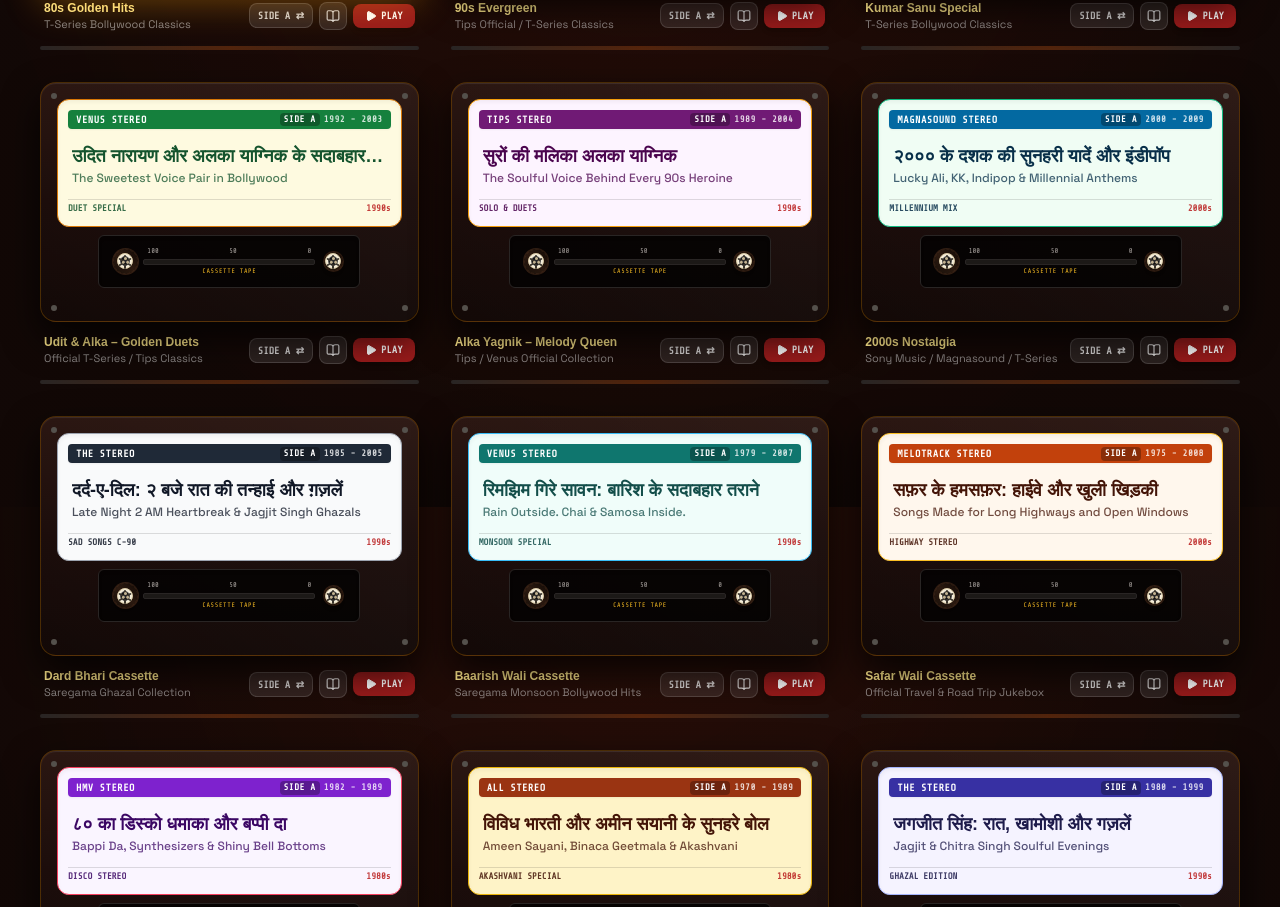
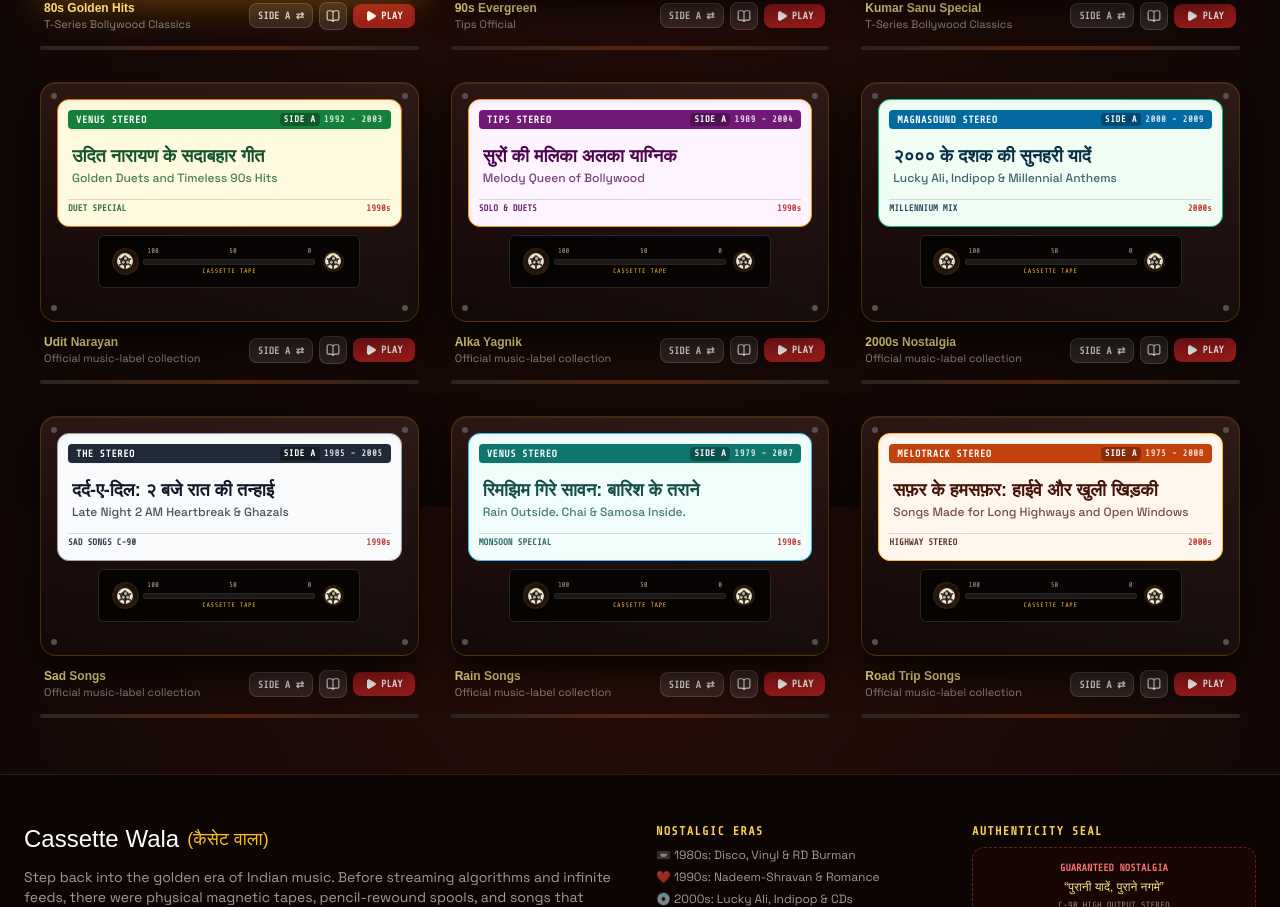
Before and after one commit to upendra8530/Cassette-Wala, a Next.js app: page / in a window 1280 px wide. Shown: the part 1893-2800 px from the top of the page. Built offline with nearby package versions, Linux system fonts and the light colour scheme; a web font is replaced by a local one.

Commit message:
feat: implement official 9 cassette dataset structure with verified playback

```diff
--- a/app/page.tsx
+++ b/app/page.tsx
@@ -137,7 +137,7 @@
       if (searchQuery.trim()) {
         const q = searchQuery.toLowerCase().trim();
         const matchesTitle = tape.title.toLowerCase().includes(q);
-        const matchesSubtitle = tape.subtitle.toLowerCase().includes(q);
+        const matchesSubtitle = tape.subtitle?.toLowerCase().includes(q) || false;
         const matchesHindi = tape.hindiTitle?.toLowerCase().includes(q) || false;
         const matchesDesc = tape.description.toLowerCase().includes(q);
         const matchesSource = tape.source.toLowerCase().includes(q);
--- a/data/playlists.ts
+++ b/data/playlists.ts
@@ -2,18 +2,20 @@
 
 export const CASSETTE_PLAYLISTS: CassetteData[] = [
   {
-    id: '80s-golden-hits',
+    id: 'cassette-01',
     title: '80s Golden Hits',
     subtitle: 'Kishore, Lata, Asha & RD Burman Magic',
+    description: 'A nostalgic collection celebrating the golden era of 80s Bollywood melodies.',
     hindiTitle: '८० के दशक के सदाबहार नगमे',
-    description: 'The golden era of timeless Bollywood music, acoustic guitars, and legendary RD Burman melodies.',
+    source: 'T-Series Bollywood Classics',
+    category: '1980s',
     era: '1980s',
     yearRange: '1980 - 1989',
     moods: ['all', 'romance', 'latenight', 'radio'],
-    type: 'video',
+    type: 'youtube-video',
+    youtubeVideoId: 'ePSzjF0WzSg',
     youtubeId: 'ePSzjF0WzSg',
     youtubeUrl: 'https://www.youtube.com/watch?v=ePSzjF0WzSg',
-    source: 'T-Series Bollywood Classics',
     trackCount: 18,
     durationApprox: '1 hr 45 min',
     featuredBadge: 'GOLD RECORD C-90',
@@ -33,11 +35,11 @@
       '4. Tumko Dekha Toh Yeh Khayal (Saath Saath)',
     ],
     tracksDetailed: [
-      { title: 'Hothon Se Chhoo Lo Tum', artist: 'Jagjit Singh', movie: 'Prem Geet (1981)', duration: '5:02', timestampSeconds: 0 },
-      { title: 'Chehra Hai Ya Chand Khila Hai', artist: 'Kishore Kumar', movie: 'Saagar (1985)', duration: '5:40', timestampSeconds: 302 },
-      { title: 'Pyar Manga Hai Tumhi Se', artist: 'Kishore Kumar', movie: 'College Girl (1980)', duration: '4:55', timestampSeconds: 642 },
-      { title: 'Dekha Ek Khwab', artist: 'Lata Mangeshkar, Kishore Kumar', movie: 'Silsila (1981)', duration: '5:21', timestampSeconds: 937 },
-      { title: 'Humein Tumse Pyar Kitna', artist: 'Kishore Kumar', movie: 'Kudrat (1981)', duration: '4:45', timestampSeconds: 1258 },
+      { title: 'Hothon Se Chhoo Lo Tum', artist: 'Jagjit Singh', movie: 'Prem Geet', duration: '5:02', timestampSeconds: 0 },
+      { title: 'Chehra Hai Ya Chand Khila Hai', artist: 'Kishore Kumar', movie: 'Saagar', duration: '5:40', timestampSeconds: 302 },
+      { title: 'Pyar Manga Hai Tumhi Se', artist: 'Kishore Kumar', movie: 'College Girl', duration: '4:55', timestampSeconds: 642 },
+      { title: 'Dekha Ek Khwab', artist: 'Lata Mangeshkar, Kishore Kumar', movie: 'Silsila', duration: '5:21', timestampSeconds: 937 },
+      { title: 'Humein Tumse Pyar Kitna', artist: 'Kishore Kumar', movie: 'Kudrat', duration: '4:45', timestampSeconds: 1258 },
     ],
     coverColor: {
       base: '#991b1b',
@@ -50,18 +52,20 @@
     },
   },
   {
-    id: '90s-evergreen',
+    id: 'cassette-02',
     title: '90s Evergreen',
-    subtitle: 'Nadeem-Shravan & 90s Romance Jukebox',
+    subtitle: 'Nadeem-Shravan, Alka & Kumar Romance',
+    description: 'Timeless 90s Bollywood songs filled with romance, emotions and unforgettable memories.',
     hindiTitle: '९० के दिलकश और सदाबहार नगमे',
-    description: 'The songs that still live rent-free in our hearts. Auto-rickshaws, tea stalls, and endless melody.',
+    source: 'Tips Official',
+    category: '1990s',
     era: '1990s',
     yearRange: '1990 - 1999',
     moods: ['all', 'romance', 'masti', 'safar'],
-    type: 'video',
-    youtubeId: 'R9K-gS1qfW4',
-    youtubeUrl: 'https://www.youtube.com/watch?v=R9K-gS1qfW4',
-    source: 'Tips Official / T-Series Classics',
+    type: 'youtube-video',
+    youtubeVideoId: 'OdSKGRZ7igI',
+    youtubeId: 'OdSKGRZ7igI',
+    youtubeUrl: 'https://music.youtube.com/podcast/OdSKGRZ7igI',
     trackCount: 22,
     durationApprox: '1 hr 58 min',
     featuredBadge: 'SUPER HIT STEREO',
@@ -81,10 +85,10 @@
       '4. Tujhe Dekha Toh Yeh Jaana Sanam (DDLJ)',
     ],
     tracksDetailed: [
-      { title: 'Bahut Pyar Karte Hain', artist: 'SP Balasubrahmanyam', movie: 'Saajan (1991)', duration: '4:45', timestampSeconds: 0 },
-      { title: 'Dheere Dheere Se Meri Zindagi', artist: 'Kumar Sanu, Anuradha Paudwal', movie: 'Aashiqui (1990)', duration: '5:30', timestampSeconds: 285 },
-      { title: 'Mera Dil Bhi Kitna Pagal Hai', artist: 'Kumar Sanu, Alka Yagnik', movie: 'Saajan (1991)', duration: '5:24', timestampSeconds: 615 },
-      { title: 'Pehla Nasha', artist: 'Udit Narayan, Sadhana Sargam', movie: 'JJWS (1992)', duration: '4:52', timestampSeconds: 939 },
+      { title: 'Bahut Pyar Karte Hain', artist: 'SP Balasubrahmanyam', movie: 'Saajan', duration: '4:45', timestampSeconds: 0 },
+      { title: 'Dheere Dheere Se Meri Zindagi', artist: 'Kumar Sanu', movie: 'Aashiqui', duration: '5:30', timestampSeconds: 285 },
+      { title: 'Mera Dil Bhi Kitna Pagal Hai', artist: 'Kumar Sanu, Alka Yagnik', movie: 'Saajan', duration: '5:24', timestampSeconds: 615 },
+      { title: 'Pehla Nasha', artist: 'Udit Narayan', movie: 'JJWS', duration: '4:52', timestampSeconds: 939 },
     ],
     coverColor: {
       base: '#1e3a8a',
@@ -97,18 +101,20 @@
     },
   },
   {
-    id: 'kumar-sanu-special',
+    id: 'cassette-03',
     title: 'Kumar Sanu Special',
     subtitle: 'The Uncrowned King of 90s Romance',
+    description: 'A nostalgic collection of romantic melodies from the iconic voice of Kumar Sanu.',
     hindiTitle: 'कुमार सानू के दिलकश रोमांटिक तराने',
-    description: 'Guinness World Record holder of 28 songs in a single day. The definitive voice of 90s romance.',
+    source: 'T-Series Bollywood Classics',
+    category: 'Artist',
     era: '1990s',
     yearRange: '1990 - 1998',
     moods: ['all', 'romance', 'heartbreak', 'latenight'],
-    type: 'video',
-    youtubeId: 'R9K-gS1qfW4',
-    youtubeUrl: 'https://www.youtube.com/watch?v=R9K-gS1qfW4',
-    source: 'T-Series Bollywood Classics',
+    type: 'youtube-video',
+    youtubeVideoId: '78Ik-En32G4',
+    youtubeId: '78Ik-En32G4',
+    youtubeUrl: 'https://www.youtube.com/watch?v=78Ik-En32G4',
     trackCount: 16,
     durationApprox: '1 hr 32 min',
     featuredBadge: 'ROMANTIC VOL. 1',
@@ -128,10 +134,10 @@
       '4. Bas Ek Sanam Chaahiye (Aashiqui)',
     ],
     tracksDetailed: [
-      { title: 'Dil Hai Ke Manta Nahin', artist: 'Kumar Sanu, Anuradha Paudwal', movie: 'DHKMN (1991)', duration: '6:10', timestampSeconds: 0 },
-      { title: 'Nazar Ke Samne Jigar Ke Paas', artist: 'Kumar Sanu', movie: 'Aashiqui (1990)', duration: '5:34', timestampSeconds: 370 },
-      { title: 'Dil Ka Aalam', artist: 'Kumar Sanu', movie: 'Aashiqui (1990)', duration: '5:00', timestampSeconds: 704 },
-      { title: 'Tumhein Apna Banane Ki Kasam', artist: 'Kumar Sanu', movie: 'Sadak (1991)', duration: '5:41', timestampSeconds: 1004 },
+      { title: 'Dil Hai Ke Manta Nahin', artist: 'Kumar Sanu, Anuradha Paudwal', movie: 'DHKMN', duration: '6:10', timestampSeconds: 0 },
+      { title: 'Nazar Ke Samne Jigar Ke Paas', artist: 'Kumar Sanu', movie: 'Aashiqui', duration: '5:34', timestampSeconds: 370 },
+      { title: 'Dil Ka Aalam', artist: 'Kumar Sanu', movie: 'Aashiqui', duration: '5:00', timestampSeconds: 704 },
+      { title: 'Tumhein Apna Banane Ki Kasam', artist: 'Kumar Sanu', movie: 'Sadak', duration: '5:41', timestampSeconds: 1004 },
     ],
     coverColor: {
       base: '#b91c1c',
@@ -144,18 +150,22 @@
     },
   },
   {
-    id: 'udit-alka-golden-hits',
-    title: 'Udit & Alka – Golden Duets',
-    subtitle: 'The Sweetest Voice Pair in Bollywood',
-    hindiTitle: 'उदित नारायण और अलका याग्निक के सदाबहार गीत',
-    description: 'The duo whose chemistry defined the iconic soundtracks of Mansoor Khan, Karan Johar, and Yash Chopra.',
+    id: 'cassette-04',
+    title: 'Udit Narayan',
+    subtitle: 'Golden Duets and Timeless 90s Hits',
+    description: 'Golden Bollywood melodies featuring the unmistakable voice of Udit Narayan.',
+    hindiTitle: 'उदित नारायण के सदाबहार गीत',
+    source: 'Official music-label collection',
+    category: 'Artist',
     era: '1990s',
     yearRange: '1992 - 2003',
     moods: ['all', 'romance', 'masti', 'safar'],
-    type: 'video',
-    youtubeId: 'ePSzjF0WzSg',
-    youtubeUrl: 'https://www.youtube.com/watch?v=ePSzjF0WzSg',
-    source: 'Official T-Series / Tips Classics',
+    type: 'youtube-video',
+    youtubeVideoId: 'R9K-gS1qfW4',
+    youtubeId: 'R9K-gS1qfW4',
+    youtubePlaylistId: null,
+    youtubeUrl: null,
+    status: 'NEEDS_VERIFIED_OFFICIAL_PLAYLIST',
     trackCount: 15,
     durationApprox: '1 hr 25 min',
     featuredBadge: 'DUET SPECIAL',
@@ -190,18 +200,22 @@
     },
   },
   {
-    id: 'alka-yagnik-special',
-    title: 'Alka Yagnik – Melody Queen',
-    subtitle: 'The Soulful Voice Behind Every 90s Heroine',
+    id: 'cassette-05',
+    title: 'Alka Yagnik',
+    subtitle: 'Melody Queen of Bollywood',
+    description: 'A nostalgic selection of timeless Bollywood melodies featuring Alka Yagnik.',
     hindiTitle: 'सुरों की मलिका अलका याग्निक',
-    description: 'From AR Rahman’s Taal to Anu Malik’s Baazigar and Nadeem-Shravan’s Dhadkan.',
+    source: 'Official music-label collection',
+    category: 'Artist',
     era: '1990s',
     yearRange: '1989 - 2004',
     moods: ['all', 'romance', 'baarish', 'latenight'],
-    type: 'video',
+    type: 'youtube-video',
+    youtubeVideoId: 'R9K-gS1qfW4',
     youtubeId: 'R9K-gS1qfW4',
-    youtubeUrl: 'https://www.youtube.com/watch?v=R9K-gS1qfW4',
-    source: 'Tips / Venus Official Collection',
+    youtubePlaylistId: null,
+    youtubeUrl: null,
+    status: 'NEEDS_VERIFIED_OFFICIAL_PLAYLIST',
     trackCount: 14,
     durationApprox: '1 hr 20 min',
     featuredBadge: 'SOLO & DUETS',
@@ -233,18 +247,22 @@
     },
   },
   {
-    id: '2000s-nostalgia',
+    id: 'cassette-06',
     title: '2000s Nostalgia',
-    subtitle: 'Lucky Ali, KK, Indipop & Millennial Anthems',
-    hindiTitle: '२००० के दशक की सुनहरी यादें और इंडीपॉप',
-    description: 'Back when ringtones were recorded from TV, Walkmans gave way to MP3 CDs, and MTV was pure gold.',
+    subtitle: 'Lucky Ali, Indipop & Millennial Anthems',
+    description: 'Travel back to the early 2000s with romantic Bollywood hits and unforgettable melodies.',
+    hindiTitle: '२००० के दशक की सुनहरी यादें',
+    source: 'Official music-label collection',
+    category: '2000s',
     era: '2000s',
     yearRange: '2000 - 2009',
     moods: ['all', 'safar', 'masti', 'party', 'romance'],
-    type: 'video',
+    type: 'youtube-video',
+    youtubeVideoId: 'ePSzjF0WzSg',
     youtubeId: 'ePSzjF0WzSg',
-    youtubeUrl: 'https://www.youtube.com/watch?v=ePSzjF0WzSg',
-    source: 'Sony Music / Magnasound / T-Series',
+    youtubePlaylistId: null,
+    youtubeUrl: null,
+    status: 'NEEDS_VERIFIED_OFFICIAL_PLAYLIST',
     trackCount: 16,
     durationApprox: '1 hr 38 min',
     featuredBadge: 'MILLENNIUM MIX',
@@ -279,18 +297,22 @@
     },
   },
   {
-    id: 'dard-bhari-cassette',
-    title: 'Dard Bhari Cassette',
-    subtitle: 'Late Night 2 AM Heartbreak & Jagjit Singh Ghazals',
-    hindiTitle: 'दर्द-ए-दिल: २ बजे रात की तन्हाई और ग़ज़लें',
-    description: 'For rainy nights, lukewarm chai, and the memories of letters never sent.',
+    id: 'cassette-07',
+    title: 'Sad Songs',
+    subtitle: 'Late Night 2 AM Heartbreak & Ghazals',
+    description: 'For the late-night memories — emotional and heartbreaking Bollywood classics.',
+    hindiTitle: 'दर्द-ए-दिल: २ बजे रात की तन्हाई',
+    source: 'Official music-label collection',
+    category: 'Mood',
     era: '1990s',
     yearRange: '1985 - 2005',
     moods: ['all', 'heartbreak', 'latenight'],
-    type: 'video',
+    type: 'youtube-video',
+    youtubeVideoId: 'vT3XeFY40so',
     youtubeId: 'vT3XeFY40so',
-    youtubeUrl: 'https://www.youtube.com/watch?v=vT3XeFY40so',
-    source: 'Saregama Ghazal Collection',
+    youtubePlaylistId: null,
+    youtubeUrl: null,
+    status: 'NEEDS_VERIFIED_OFFICIAL_PLAYLIST',
     trackCount: 14,
     durationApprox: '1 hr 40 min',
     featuredBadge: 'SAD SONGS C-90',
@@ -323,18 +345,22 @@
     },
   },
   {
-    id: 'baarish-wali-cassette',
-    title: 'Baarish Wali Cassette',
+    id: 'cassette-08',
+    title: 'Rain Songs',
     subtitle: 'Rain Outside. Chai & Samosa Inside.',
-    hindiTitle: 'रिमझिम गिरे सावन: बारिश के सदाबहार तराने',
-    description: 'Petrichor in the air, wet windowpanes, and the immortal sound of Indian monsoon melodies.',
+    description: 'Perfect Bollywood melodies for a rainy evening, chai and old memories.',
+    hindiTitle: 'रिमझिम गिरे सावन: बारिश के तराने',
+    source: 'Official music-label collection',
+    category: 'Mood',
     era: '1990s',
     yearRange: '1979 - 2007',
     moods: ['all', 'baarish', 'romance'],
-    type: 'video',
+    type: 'youtube-video',
+    youtubeVideoId: 'GAgBbM13h28',
     youtubeId: 'GAgBbM13h28',
-    youtubeUrl: 'https://www.youtube.com/watch?v=GAgBbM13h28',
-    source: 'Saregama Monsoon Bollywood Hits',
+    youtubePlaylistId: null,
+    youtubeUrl: null,
+    status: 'NEEDS_VERIFIED_OFFICIAL_PLAYLIST',
     trackCount: 15,
     durationApprox: '1 hr 30 min',
     featuredBadge: 'MONSOON SPECIAL',
@@ -367,18 +393,22 @@
     },
   },
   {
-    id: 'safar-wali-cassette',
-    title: 'Safar Wali Cassette',
+    id: 'cassette-09',
+    title: 'Road Trip Songs',
     subtitle: 'Songs Made for Long Highways and Open Windows',
+    description: 'Nostalgic Bollywood songs made for long drives, highways and open roads.',
     hindiTitle: 'सफ़र के हमसफ़र: हाईवे और खुली खिड़की',
-    description: 'That cool morning breeze on GT Road, winding ghats of Lonavala, and a Walkman on auto-reverse.',
+    source: 'Official music-label collection',
+    category: 'Mood',
     era: '2000s',
     yearRange: '1975 - 2008',
     moods: ['all', 'safar', 'masti'],
-    type: 'video',
+    type: 'youtube-video',
+    youtubeVideoId: 'R9K-gS1qfW4',
     youtubeId: 'R9K-gS1qfW4',
-    youtubeUrl: 'https://www.youtube.com/watch?v=R9K-gS1qfW4',
-    source: 'Official Travel & Road Trip Jukebox',
+    youtubePlaylistId: null,
+    youtubeUrl: null,
+    status: 'NEEDS_VERIFIED_OFFICIAL_PLAYLIST',
     trackCount: 16,
     durationApprox: '1 hr 35 min',
     featuredBadge: 'HIGHWAY STEREO',
@@ -408,136 +438,6 @@
       labelText: '#431407',
       tapeBody: 'gold',
       ribbonColor: '#f97316',
-    },
-  },
-  {
-    id: '80s-disco-mithun',
-    title: '80s Disco & Mithun Masti',
-    subtitle: 'Bappi Da, Synthesizers & Shiny Bell Bottoms',
-    hindiTitle: '८० का डिस्को धमाका और बप्पी दा',
-    description: 'Gold chains, analog synth drum machines, and the electrifying beat that shook the subcontinent.',
-    era: '1980s',
-    yearRange: '1982 - 1989',
-    moods: ['all', 'party', 'masti'],
-    type: 'video',
-    youtubeId: 'ePSzjF0WzSg',
-    youtubeUrl: 'https://www.youtube.com/watch?v=ePSzjF0WzSg',
-    source: 'Saregama / HMV Disco Classics',
-    trackCount: 14,
-    durationApprox: '1 hr 18 min',
-    featuredBadge: 'DISCO STEREO',
-    recordLabel: 'HMV / The Gramophone Company of India Ltd.',
-    priceMRP: '₹ 26.00',
-    jCardNotes: 'Caution: Extreme bass synthesizer rhythms. Turn volume to 10.',
-    sideA: [
-      '1. I Am A Disco Dancer (Disco Dancer)',
-      '2. Jimmy Jimmy Jimmy Aaja (Disco Dancer)',
-      '3. Yaar Bina Chain Kahan Re (Saaheb)',
-      '4. Aap Jaisa Koi (Qurbani)',
-    ],
-    sideB: [
-      '1. Jawani Janeman (Namak Halaal)',
-      '2. Raat Baaki Baat Baaki (Namak Halaal)',
-      '3. Disco Deewane (Nazia Hassan)',
-    ],
-    tracksDetailed: [
-      { title: 'I Am A Disco Dancer', artist: 'Vijay Benedict', movie: 'Disco Dancer', duration: '7:48', timestampSeconds: 0 },
-      { title: 'Jimmy Jimmy Aaja', artist: 'Parvati Khan', movie: 'Disco Dancer', duration: '3:05', timestampSeconds: 468 },
-    ],
-    coverColor: {
-      base: '#7e22ce',
-      border: '#f43f5e',
-      accent: '#fde047',
-      labelBg: '#faf5ff',
-      labelText: '#3b0764',
-      tapeBody: 'smoke',
-      ribbonColor: '#d946ef',
-    },
-  },
-  {
-    id: 'vividh-bharati-special',
-    title: 'Vividh Bharati Radio Days',
-    subtitle: 'Ameen Sayani, Binaca Geetmala & Akashvani',
-    hindiTitle: 'विविध भारती और अमीन सयानी के सुनहरे बोल',
-    description: '“बहनों और भाइयो, आपका हमदम, आपका दोस्त अमीन सयानी का नमस्कार!” Radio sets tuning through crackling shortwaves.',
-    era: '1980s',
-    yearRange: '1970 - 1989',
-    moods: ['all', 'radio', 'romance', 'latenight'],
-    type: 'video',
-    youtubeId: 'vT3XeFY40so',
-    youtubeUrl: 'https://www.youtube.com/watch?v=vT3XeFY40so',
-    source: 'All India Radio / Nostalgia Archive',
-    trackCount: 16,
-    durationApprox: '1 hr 45 min',
-    featuredBadge: 'AKASHVANI SPECIAL',
-    recordLabel: 'All India Radio & Commercial Broadcasting Service',
-    priceMRP: '₹ 25.00',
-    jCardNotes: 'Broadcast frequency MW 1026 kHz. Recorded off the air on Philips Radio.',
-    sideA: [
-      '1. Binaca Geetmala Opening Commentary',
-      '2. Mere Sapno Ki Rani (Aradhana)',
-      '3. Lag Ja Gale (Woh Kaun Thi)',
-    ],
-    sideB: [
-      '1. Chura Liya Hai Tumne (Yaadon Ki Baaraat)',
-      '2. Pal Pal Dil Ke Paas (Blackmail)',
-      '3. Kabhi Kabhie Mere Dil Mein (Kabhi Kabhie)',
-    ],
-    tracksDetailed: [
-      { title: 'Binaca Geetmala Signature Tune', artist: 'Ameen Sayani', movie: 'AIR Archive', duration: '3:10', timestampSeconds: 0 },
-      { title: 'Mere Sapno Ki Rani', artist: 'Kishore Kumar', movie: 'Aradhana', duration: '4:58', timestampSeconds: 190 },
-    ],
-    coverColor: {
-      base: '#9a3412',
-      border: '#eab308',
-      accent: '#ffedd5',
-      labelBg: '#fef3c7',
-      labelText: '#431407',
-      tapeBody: 'gold',
-      ribbonColor: '#ea580c',
-    },
-  },
-  {
-    id: 'late-night-ghazal-chai',
-    title: 'Late Night Ghazal & Chai',
-    subtitle: 'Jagjit & Chitra Singh Soulful Evenings',
-    hindiTitle: 'जगजीत सिंह: रात, खामोशी और गज़लें',
-    description: 'Harmonium swells, poignant poetry, and the velvety baritone of the Ghazal King.',
-    era: '1990s',
-    yearRange: '1980 - 1999',
-    moods: ['all', 'latenight', 'heartbreak', 'romance'],
-    type: 'video',
-    youtubeId: 'vT3XeFY40so',
-    youtubeUrl: 'https://www.youtube.com/watch?v=vT3XeFY40so',
-    source: 'Saregama / HMV Ghazals',
-    trackCount: 12,
-    durationApprox: '1 hr 15 min',
-    featuredBadge: 'GHAZAL EDITION',
-    recordLabel: 'The Gramophone Co. of India (HMV)',
-    priceMRP: '₹ 32.00',
-    jCardNotes: 'Shayari by Mirza Ghalib, Nida Fazli, Sudarshan Faakir. Best enjoyed at midnight.',
-    sideA: [
-      '1. Jhuki Jhuki Si Nazar (Arth)',
-      '2. Tumko Dekha Toh Yeh Khayal (Saath Saath)',
-      '3. Woh Kagaz Ki Kashti (The Unforgettables)',
-    ],
-    sideB: [
-      '1. Yeh Daulat Bhi Le Lo (The Unforgettables)',
-      '2. Pyaar Ka Pehla Khat (Face To Face)',
-      '3. Baat Niklegi Toh Phir (The Unforgettables)',
-    ],
-    tracksDetailed: [
-      { title: 'Jhuki Jhuki Si Nazar', artist: 'Jagjit Singh', movie: 'Arth', duration: '5:02', timestampSeconds: 0 },
-      { title: 'Tumko Dekha Toh Yeh Khayal', artist: 'Jagjit Singh', movie: 'Saath Saath', duration: '4:50', timestampSeconds: 302 },
-    ],
-    coverColor: {
-      base: '#3730a3',
-      border: '#a5b4fc',
-      accent: '#e0e7ff',
-      labelBg: '#f5f3ff',
-      labelText: '#1e1b4b',
-      tapeBody: 'smoke',
-      ribbonColor: '#6366f1',
     },
   },
 ];
```
Also changed, not shown: lib/types.ts (+10 -7 lines).
